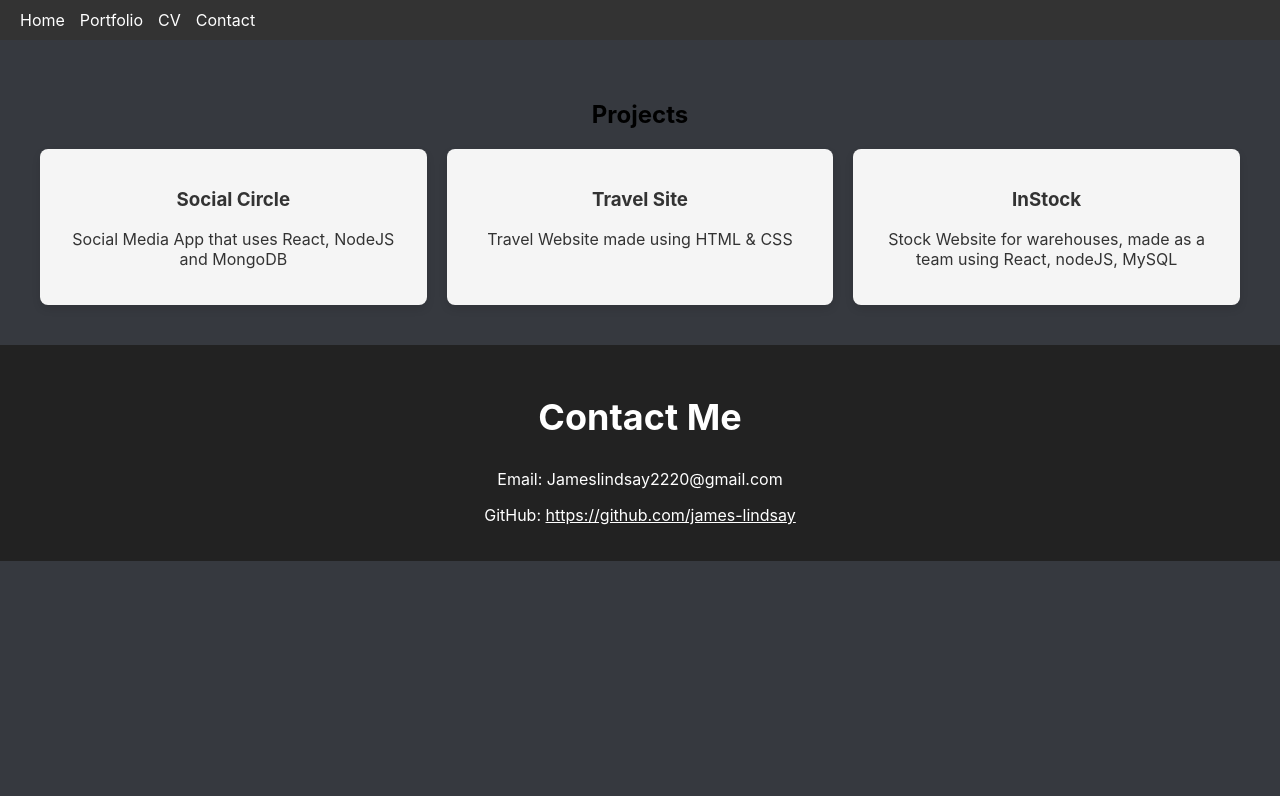
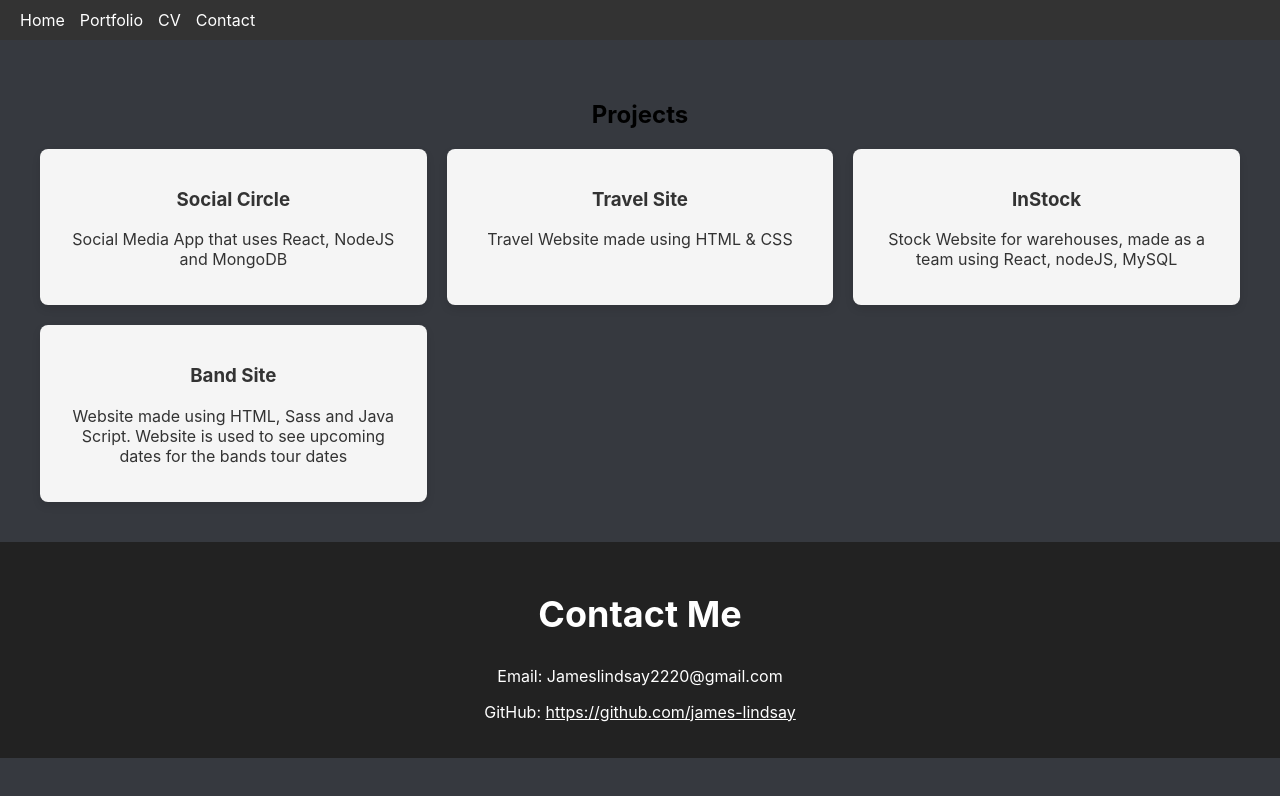
Before and after one commit to james-lindsay/portfolio, a React (Create React App) app: page /projects in a window 1280 px wide. Shown: the top 796 px of the page. Built offline with nearby package versions, Linux system fonts and the light colour scheme; the HTML template or start-up script is replaced by a standard one.

Commit message:
added new project

```diff
--- a/src/components/Projects/Projects.js
+++ b/src/components/Projects/Projects.js
@@ -18,6 +18,12 @@ const Projects = () => {
       title: "InStock",
       description:
         "Stock Website for warehouses, made as a team using React, nodeJS, MySQL",
+    },
+    {
+      id: 4,
+      title: "Band Site",
+      description:
+        "Website made using HTML, Sass and Java Script. Website is used to see upcoming dates for the bands tour dates",
     },
   ];
 
```
